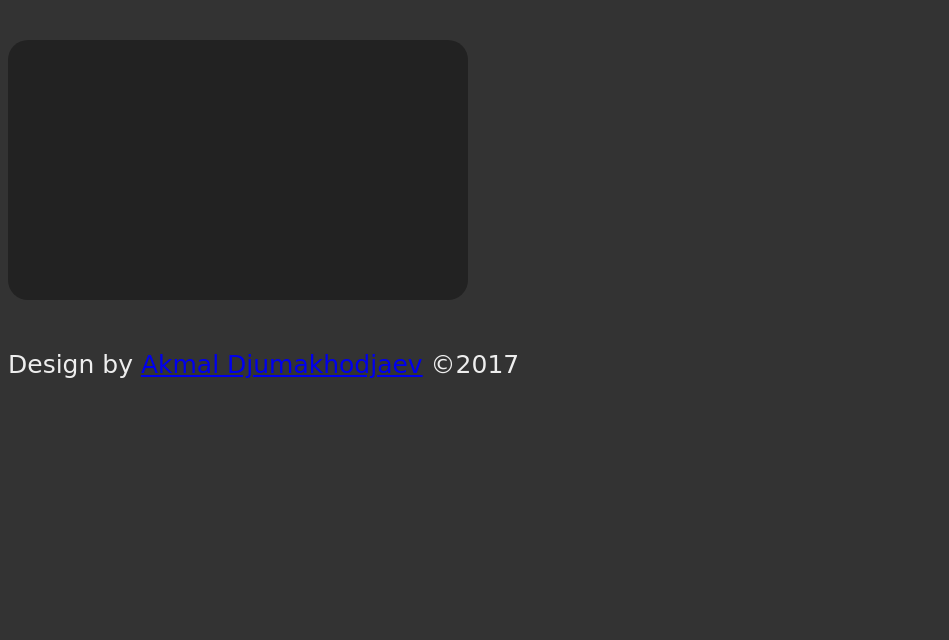
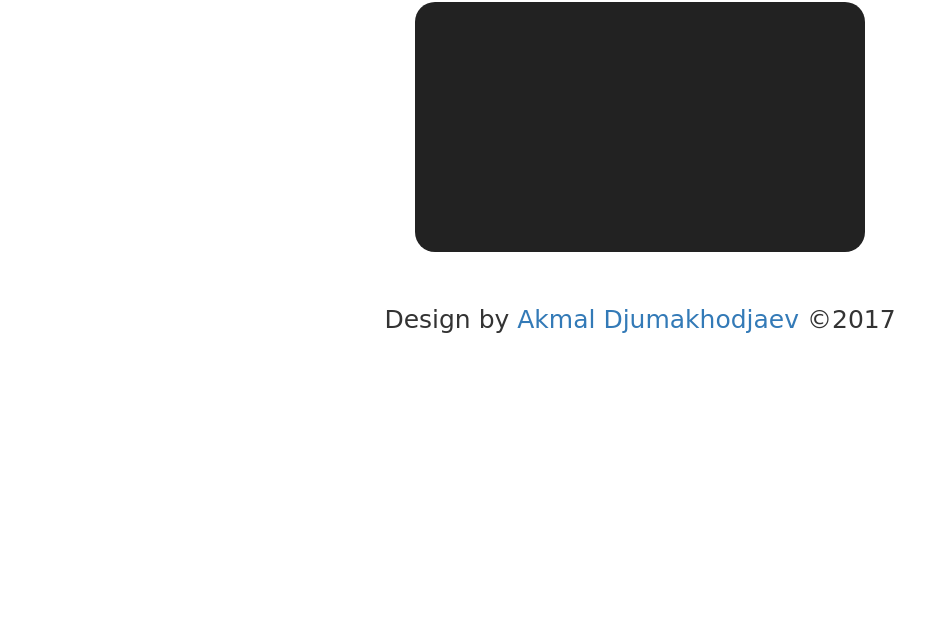
Before and after one commit to akmaldju/The-Weather-App, a plain HTML site: page index.html in a window 1280 px wide. Shown: the part 160-800 px from the top of the page, without its empty margins (0-949 px from the left). Drawn offline with nearby package versions, Linux system fonts and the light colour scheme.

Commit message:
Added other missing imports

```diff
--- a/index.html
+++ b/index.html
@@ -2,7 +2,10 @@
   <head>
     <link rel="stylesheet" href="style.css">
     <link href="https://fonts.googleapis.com/css?family=Bree+Serif" rel="stylesheet">
+    <link rel="stylesheet" href="https://cdnjs.cloudflare.com/ajax/libs/twitter-bootstrap/4.0.0-beta.2/css/bootstrap.css">
+    <link rel="stylesheet" href="https://cdnjs.cloudflare.com/ajax/libs/twitter-bootstrap/3.3.7/css/bootstrap.min.css">
     <script type="text/javascript" src="script.js"></script>
+    <script type="text/javascript" src="https://cdnjs.cloudflare.com/ajax/libs/jquery/3.2.1/jquery.min.js"></script>
   </head>
   <body>
     <div id="wrapper" class="center-block">
```
